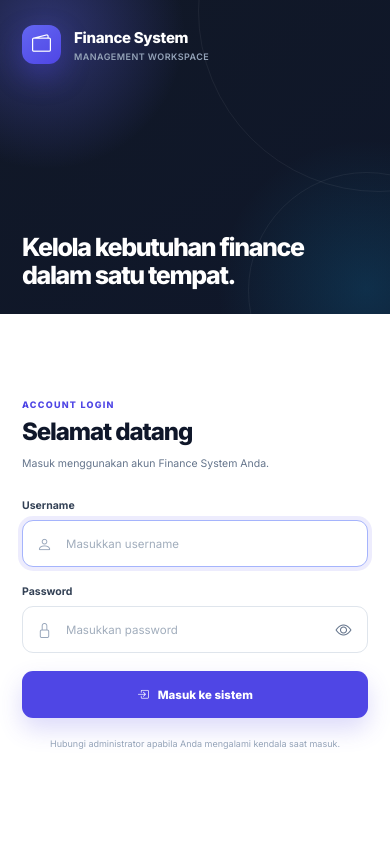
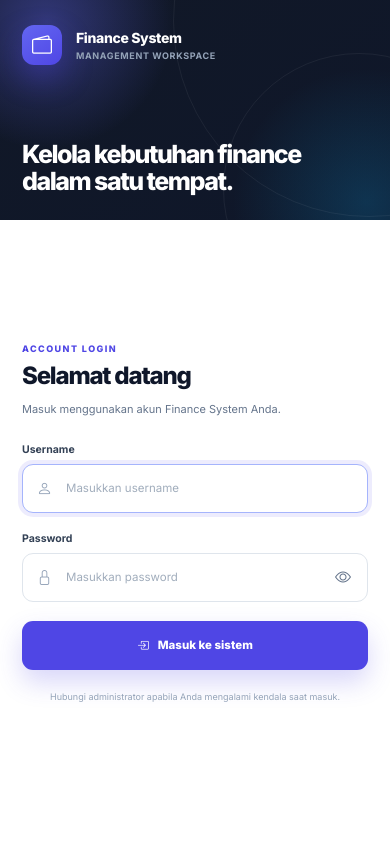
Before and after one commit to jonathantjahyadi1-ui/finance-system, a Flask app: page /login in a window 390 px wide. Run offline with Flask 3, Linux system fonts and the light colour scheme; parts of the project's set-up code (start-up, migrations or seed data) failed here and were passed over.

Commit message:
fix login

```diff
--- a/templates/login.html
+++ b/templates/login.html
@@ -32,7 +32,6 @@
             --text: #0f172a;
             --muted: #64748b;
             --border: #e2e8f0;
-            --background: #f6f7fb;
 
             --danger: #dc2626;
             --danger-soft: #fef2f2;
@@ -50,31 +49,19 @@
 
         html {
             min-height: 100%;
-            background: var(--background);
+            background: #ffffff;
         }
 
         body {
+            width: 100%;
             min-height: 100vh;
             min-height: 100svh;
+
             margin: 0;
-            padding: 28px;
-
-            display: grid;
-            place-items: center;
+            padding: 0;
 
             color: var(--text);
-            background:
-                radial-gradient(
-                    circle at 8% 10%,
-                    rgba(79, 70, 229, 0.08),
-                    transparent 29%
-                ),
-                radial-gradient(
-                    circle at 92% 88%,
-                    rgba(14, 165, 233, 0.07),
-                    transparent 27%
-                ),
-                var(--background);
+            background: #ffffff;
 
             font-family:
                 "Inter",
@@ -85,6 +72,7 @@
                 sans-serif;
 
             -webkit-font-smoothing: antialiased;
+            overflow: hidden;
         }
 
         button,
@@ -92,81 +80,88 @@
             font: inherit;
         }
 
+        /* ==============================
+           LAYOUT UTAMA
+        ============================== */
+
         .login-container {
             display: grid;
-            grid-template-columns: 1.05fr 0.95fr;
+            grid-template-columns: 52% 48%;
 
-            width: min(100%, 960px);
-            min-height: 570px;
+            width: 100%;
+            height: 100vh;
+            min-height: 100svh;
 
             overflow: hidden;
-
-            border: 1px solid rgba(226, 232, 240, 0.9);
-            border-radius: 26px;
-
             background: #ffffff;
-
-            box-shadow:
-                0 28px 75px rgba(15, 23, 42, 0.13),
-                0 3px 10px rgba(15, 23, 42, 0.04);
         }
 
         /* ==============================
-           PANEL INFORMASI
+           PANEL KIRI
         ============================== */
 
         .login-showcase {
             position: relative;
 
             display: flex;
+            min-width: 0;
+            height: 100vh;
+            min-height: 100svh;
+
             flex-direction: column;
             justify-content: space-between;
 
-            min-width: 0;
             overflow: hidden;
-            padding: 42px;
+
+            padding:
+                clamp(42px, 6vh, 75px)
+                clamp(45px, 6vw, 105px);
 
             color: #ffffff;
 
             background:
                 radial-gradient(
                     circle at 12% 10%,
-                    rgba(99, 102, 241, 0.37),
-                    transparent 31%
+                    rgba(99, 102, 241, 0.4),
+                    transparent 32%
                 ),
                 radial-gradient(
                     circle at 94% 92%,
-                    rgba(14, 165, 233, 0.17),
+                    rgba(14, 165, 233, 0.2),
                     transparent 32%
                 ),
                 linear-gradient(
                     145deg,
-                    var(--dark) 0%,
-                    var(--dark-secondary) 100%
+                    #111827 0%,
+                    #0f172a 100%
                 );
         }
 
         .login-showcase::before,
         .login-showcase::after {
             position: absolute;
+
             border: 1px solid rgba(255, 255, 255, 0.06);
             border-radius: 50%;
+
             content: "";
             pointer-events: none;
         }
 
         .login-showcase::before {
-            top: -170px;
-            right: -170px;
-            width: 360px;
-            height: 360px;
+            top: -175px;
+            right: -175px;
+
+            width: 390px;
+            height: 390px;
         }
 
         .login-showcase::after {
-            right: -95px;
-            bottom: -95px;
-            width: 235px;
-            height: 235px;
+            right: -105px;
+            bottom: -105px;
+
+            width: 270px;
+            height: 270px;
         }
 
         .brand {
@@ -175,35 +170,45 @@
 
             display: flex;
             align-items: center;
-            gap: 13px;
+            gap: 14px;
         }
 
         .brand-icon {
             display: grid;
-            width: 44px;
-            height: 44px;
-            flex: 0 0 44px;
+            width: 46px;
+            height: 46px;
+            flex: 0 0 46px;
             place-items: center;
 
             border-radius: 14px;
 
             color: #ffffff;
-            background: linear-gradient(145deg, #6366f1, #4f46e5);
 
-            box-shadow: 0 12px 28px rgba(79, 70, 229, 0.34);
+            background:
+                linear-gradient(
+                    145deg,
+                    #6366f1,
+                    #4f46e5
+                );
 
-            font-size: 19px;
+            box-shadow:
+                0 13px 30px rgba(79, 70, 229, 0.36);
+
+            font-size: 20px;
         }
 
         .brand-text {
             display: flex;
+            min-width: 0;
             flex-direction: column;
         }
 
         .brand-text strong {
-            font-size: 15px;
+            color: #ffffff;
+
+            font-size: 16px;
             font-weight: 800;
-            letter-spacing: -0.02em;
+            letter-spacing: -0.025em;
         }
 
         .brand-text small {
@@ -212,34 +217,35 @@
             color: #94a3b8;
 
             font-size: 9px;
-            font-weight: 600;
-            letter-spacing: 0.05em;
+            font-weight: 650;
+            letter-spacing: 0.07em;
         }
 
         .showcase-content {
             position: relative;
             z-index: 2;
 
-            max-width: 390px;
+            width: 100%;
+            max-width: 540px;
         }
 
         .showcase-label {
             display: flex;
             align-items: center;
-            gap: 9px;
+            gap: 10px;
 
-            margin: 0 0 12px;
+            margin: 0 0 14px;
 
             color: #a5b4fc;
 
             font-size: 9px;
             font-weight: 800;
-            letter-spacing: 0.16em;
+            letter-spacing: 0.17em;
             text-transform: uppercase;
         }
 
         .showcase-label::before {
-            width: 19px;
+            width: 21px;
             height: 2px;
 
             border-radius: 99px;
@@ -249,24 +255,25 @@
         }
 
         .showcase-content h1 {
+            max-width: 520px;
             margin: 0;
 
             color: #ffffff;
 
-            font-size: clamp(30px, 3vw, 38px);
+            font-size: clamp(36px, 4vw, 58px);
             font-weight: 800;
-            letter-spacing: -0.055em;
-            line-height: 1.12;
+            letter-spacing: -0.06em;
+            line-height: 1.08;
         }
 
         .showcase-content p {
-            max-width: 355px;
-            margin: 17px 0 0;
+            max-width: 480px;
+            margin: 20px 0 0;
 
             color: #aeb9ca;
 
-            font-size: 11px;
-            line-height: 1.75;
+            font-size: clamp(11px, 1vw, 13px);
+            line-height: 1.8;
         }
 
         .feature-list {
@@ -275,18 +282,18 @@
 
             display: flex;
             flex-wrap: wrap;
-            gap: 9px;
+            gap: 10px;
         }
 
         .feature-item {
             display: inline-flex;
             align-items: center;
-            gap: 7px;
+            gap: 8px;
 
-            padding: 8px 11px;
+            padding: 9px 12px;
 
             border: 1px solid rgba(255, 255, 255, 0.1);
-            border-radius: 9px;
+            border-radius: 10px;
 
             color: #cbd5e1;
             background: rgba(255, 255, 255, 0.045);
@@ -297,36 +304,50 @@
 
         .feature-item i {
             color: #a5b4fc;
-            font-size: 11px;
+            font-size: 12px;
         }
 
         /* ==============================
-           PANEL FORM LOGIN
+           PANEL KANAN
         ============================== */
 
         .login-form-panel {
             display: flex;
             min-width: 0;
+            height: 100vh;
+            min-height: 100svh;
+
             flex-direction: column;
             justify-content: center;
 
-            padding: 50px;
+            padding:
+                clamp(40px, 7vh, 90px)
+                clamp(45px, 8vw, 130px);
+
+            overflow-y: auto;
             background: #ffffff;
         }
 
+        .login-form-panel > * {
+            width: min(100%, 460px);
+            margin-right: auto;
+            margin-left: auto;
+        }
+
         .form-header {
-            margin-bottom: 27px;
+            margin-bottom: 29px;
         }
 
         .form-header small {
             display: block;
+
             margin-bottom: 8px;
 
             color: var(--primary);
 
             font-size: 9px;
             font-weight: 800;
-            letter-spacing: 0.14em;
+            letter-spacing: 0.16em;
             text-transform: uppercase;
         }
 
@@ -335,20 +356,24 @@
 
             color: var(--text);
 
-            font-size: 27px;
+            font-size: clamp(27px, 2.4vw, 35px);
             font-weight: 800;
-            letter-spacing: -0.045em;
-            line-height: 1.2;
+            letter-spacing: -0.05em;
+            line-height: 1.15;
         }
 
         .form-header p {
-            margin: 9px 0 0;
+            margin: 10px 0 0;
 
             color: var(--muted);
 
-            font-size: 10.5px;
-            line-height: 1.6;
+            font-size: 11px;
+            line-height: 1.65;
         }
+
+        /* ==============================
+           NOTIFIKASI
+        ============================== */
 
         .alert-message {
             display: flex;
@@ -395,12 +420,17 @@
             background: #eff6ff;
         }
 
+        /* ==============================
+           FORM
+        ============================== */
+
         .form-group {
-            margin-bottom: 18px;
+            margin-bottom: 19px;
         }
 
         .form-label {
             display: block;
+
             margin-bottom: 8px;
 
             color: #334155;
@@ -431,7 +461,7 @@
             display: block;
 
             width: 100%;
-            height: 47px;
+            height: 49px;
 
             padding: 0 45px 0 43px;
 
@@ -462,7 +492,8 @@
             border-color: #a5b4fc;
             background: #ffffff;
 
-            box-shadow: 0 0 0 4px rgba(79, 70, 229, 0.1);
+            box-shadow:
+                0 0 0 4px rgba(79, 70, 229, 0.1);
         }
 
         .password-toggle {
@@ -471,8 +502,8 @@
             right: 8px;
 
             display: grid;
-            width: 33px;
-            height: 33px;
+            width: 34px;
+            height: 34px;
             place-items: center;
 
             border: 0;
@@ -482,6 +513,7 @@
             background: transparent;
 
             cursor: pointer;
+
             transform: translateY(-50%);
 
             transition:
@@ -497,12 +529,13 @@
         .login-button {
             display: flex;
             width: 100%;
-            min-height: 47px;
+            min-height: 49px;
+
             align-items: center;
             justify-content: center;
             gap: 9px;
 
-            margin-top: 7px;
+            margin-top: 8px;
             padding: 12px 18px;
 
             border: 0;
@@ -511,7 +544,8 @@
             color: #ffffff;
             background: var(--primary);
 
-            box-shadow: 0 11px 24px rgba(79, 70, 229, 0.2);
+            box-shadow:
+                0 12px 26px rgba(79, 70, 229, 0.22);
 
             font-size: 11.5px;
             font-weight: 750;
@@ -527,7 +561,8 @@
         .login-button:hover {
             background: var(--primary-dark);
 
-            box-shadow: 0 13px 28px rgba(79, 70, 229, 0.27);
+            box-shadow:
+                0 14px 30px rgba(79, 70, 229, 0.29);
 
             transform: translateY(-1px);
         }
@@ -560,7 +595,7 @@
         }
 
         .login-help {
-            margin: 19px 0 0;
+            margin-top: 20px;
 
             color: #94a3b8;
 
@@ -576,27 +611,38 @@
         }
 
         /* ==============================
-           RESPONSIVE
+           TABLET
         ============================== */
 
         @media (max-width: 820px) {
             body {
-                padding: 20px;
+                overflow-y: auto;
             }
 
             .login-container {
-                max-width: 470px;
-                grid-template-columns: 1fr;
+                display: block;
+
+                height: auto;
+                min-height: 100vh;
+                min-height: 100svh;
             }
 
             .login-showcase {
-                min-height: 225px;
-                padding: 28px;
+                width: 100%;
+                height: auto;
+                min-height: 245px;
+
+                padding: 30px 28px;
+            }
+
+            .showcase-content {
+                margin-top: 45px;
             }
 
             .showcase-content h1 {
-                max-width: 340px;
-                font-size: 28px;
+                max-width: 410px;
+
+                font-size: 29px;
             }
 
             .showcase-content p,
@@ -605,37 +651,44 @@
             }
 
             .login-form-panel {
-                padding: 34px 30px 38px;
+                width: 100%;
+                height: auto;
+                min-height: calc(100svh - 245px);
+
+                padding: 42px 30px;
+
+                overflow: visible;
+            }
+
+            .form-header h2 {
+                font-size: 27px;
             }
         }
 
+        /* ==============================
+           MOBILE
+        ============================== */
+
         @media (max-width: 480px) {
-            body {
-                display: block;
-                padding: 0;
-                background: #ffffff;
-            }
-
-            .login-container {
-                width: 100%;
-                min-height: 100vh;
-                min-height: 100svh;
-
-                border: 0;
-                border-radius: 0;
-                box-shadow: none;
-            }
-
             .login-showcase {
-                min-height: 205px;
+                min-height: 220px;
                 padding: 25px 22px;
             }
 
             .brand-icon {
-                width: 39px;
-                height: 39px;
-                flex-basis: 39px;
+                width: 40px;
+                height: 40px;
+                flex-basis: 40px;
+
                 border-radius: 12px;
+            }
+
+            .brand-text strong {
+                font-size: 14px;
+            }
+
+            .showcase-content {
+                margin-top: 37px;
             }
 
             .showcase-content h1 {
@@ -643,7 +696,13 @@
             }
 
             .login-form-panel {
-                padding: 31px 22px 38px;
+                min-height: calc(100svh - 220px);
+
+                padding: 34px 22px 42px;
+            }
+
+            .form-header {
+                margin-bottom: 25px;
             }
 
             .form-header h2 {
@@ -668,6 +727,7 @@
 
 <main class="login-container">
 
+    <!-- PANEL KIRI -->
     <section class="login-showcase">
 
         <div class="brand">
@@ -682,9 +742,13 @@
         </div>
 
         <div class="showcase-content">
-            <p class="showcase-label">Internal Finance System</p>
+            <p class="showcase-label">
+                Internal Finance System
+            </p>
 
-            <h1>Kelola kebutuhan finance dalam satu tempat.</h1>
+            <h1>
+                Kelola kebutuhan finance dalam satu tempat.
+            </h1>
 
             <p>
                 Pengajuan reimburse dan purchase order menjadi lebih
@@ -711,17 +775,25 @@
 
     </section>
 
+    <!-- PANEL KANAN -->
     <section class="login-form-panel">
 
         <div class="form-header">
             <small>Account Login</small>
+
             <h2>Selamat datang</h2>
-            <p>Masuk menggunakan akun Finance System Anda.</p>
+
+            <p>
+                Masuk menggunakan akun Finance System Anda.
+            </p>
         </div>
 
         {% with messages = get_flashed_messages(with_categories=true) %}
             {% for category, message in messages %}
-                <div class="alert-message alert-{{ category }}" role="alert">
+                <div
+                    class="alert-message alert-{{ category }}"
+                    role="alert"
+                >
                     <i class="bi bi-exclamation-circle-fill"></i>
                     <span>{{ message }}</span>
                 </div>
@@ -775,15 +847,29 @@
                         type="button"
                         aria-label="Tampilkan password"
                     >
-                        <i class="bi bi-eye" id="passwordIcon"></i>
+                        <i
+                            class="bi bi-eye"
+                            id="passwordIcon"
+                        ></i>
                     </button>
                 </div>
             </div>
 
-            <button class="login-button" id="loginButton" type="submit">
+            <button
+                class="login-button"
+                id="loginButton"
+                type="submit"
+            >
                 <span class="spinner"></span>
-                <i class="bi bi-box-arrow-in-right" id="loginIcon"></i>
-                <span id="loginText">Masuk ke sistem</span>
+
+                <i
+                    class="bi bi-box-arrow-in-right"
+                    id="loginIcon"
+                ></i>
+
+                <span id="loginText">
+                    Masuk ke sistem
+                </span>
             </button>
 
         </form>
@@ -797,22 +883,43 @@
 </main>
 
 <script>
-    const loginForm = document.getElementById("loginForm");
-    const loginButton = document.getElementById("loginButton");
-    const loginText = document.getElementById("loginText");
-    const loginIcon = document.getElementById("loginIcon");
+    const loginForm =
+        document.getElementById("loginForm");
 
-    const passwordInput = document.getElementById("password");
-    const passwordToggle = document.getElementById("passwordToggle");
-    const passwordIcon = document.getElementById("passwordIcon");
+    const loginButton =
+        document.getElementById("loginButton");
+
+    const loginText =
+        document.getElementById("loginText");
+
+    const loginIcon =
+        document.getElementById("loginIcon");
+
+    const passwordInput =
+        document.getElementById("password");
+
+    const passwordToggle =
+        document.getElementById("passwordToggle");
+
+    const passwordIcon =
+        document.getElementById("passwordIcon");
 
     passwordToggle.addEventListener("click", function () {
-        const passwordVisible = passwordInput.type === "text";
+        const passwordVisible =
+            passwordInput.type === "text";
 
-        passwordInput.type = passwordVisible ? "password" : "text";
+        passwordInput.type =
+            passwordVisible ? "password" : "text";
 
-        passwordIcon.classList.toggle("bi-eye", passwordVisible);
-        passwordIcon.classList.toggle("bi-eye-slash", !passwordVisible);
+        passwordIcon.classList.toggle(
+            "bi-eye",
+            passwordVisible
+        );
+
+        passwordIcon.classList.toggle(
+            "bi-eye-slash",
+            !passwordVisible
+        );
 
         passwordToggle.setAttribute(
             "aria-label",
```
